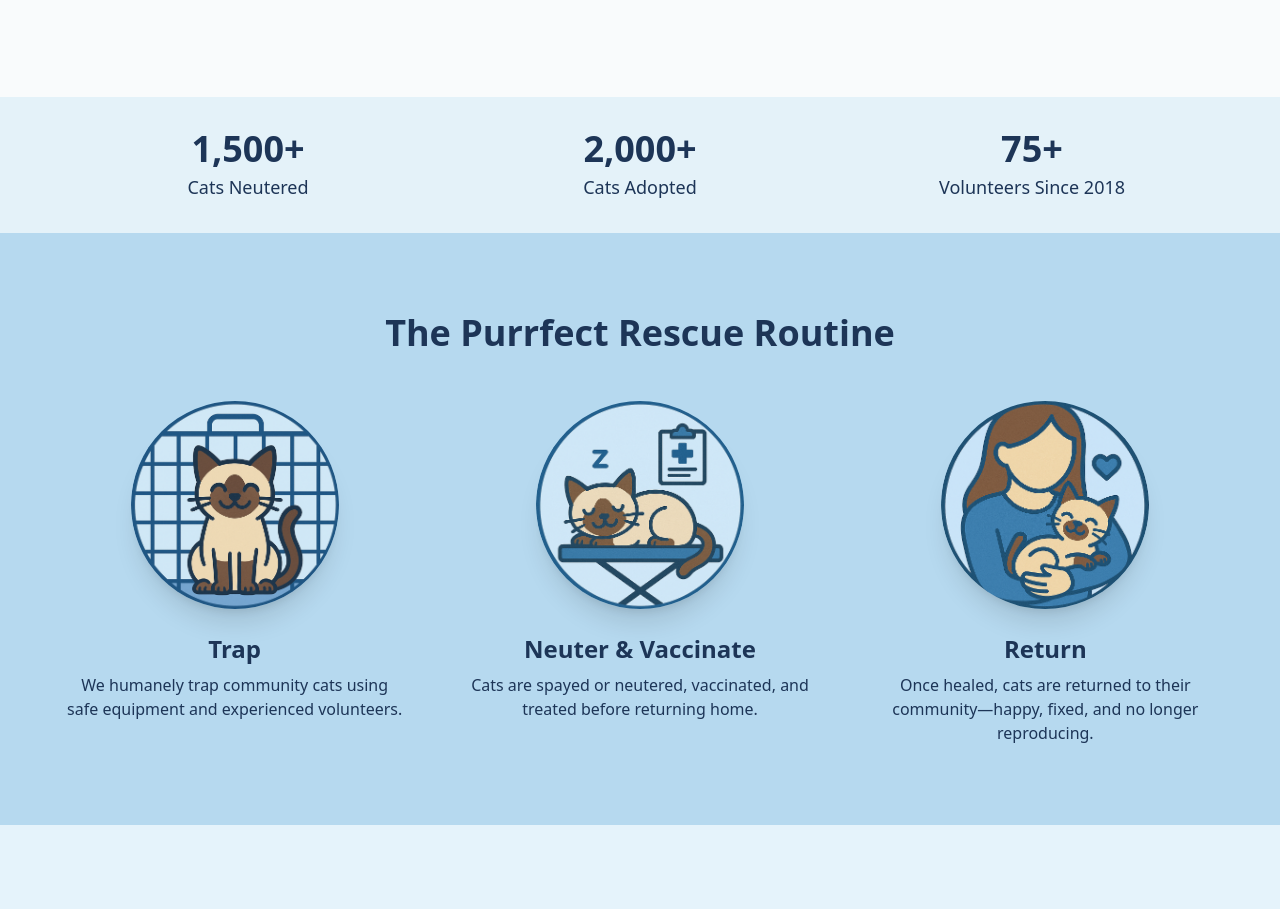
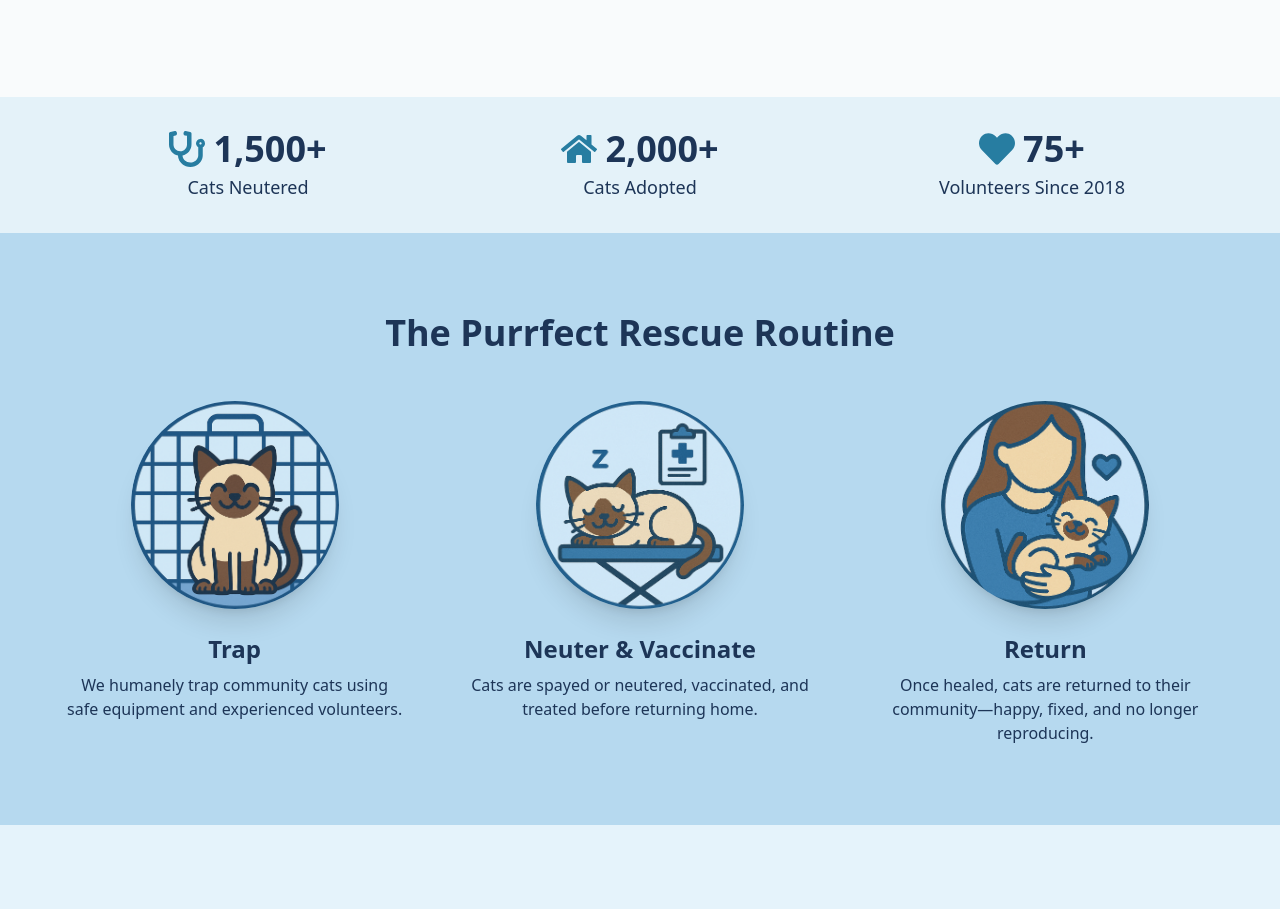
Before and after one commit to nicourrea/catapalooza-site, a React (Vite) app: page / in a window 1280 px wide. Shown: the part 1360-2269 px from the top of the page. Built offline with nearby package versions, Linux system fonts and the light colour scheme; no server answers; the database is empty.

Commit message:
added emoticons to stats section

```diff
--- a/src/components/Home.jsx
+++ b/src/components/Home.jsx
@@ -14,7 +14,7 @@ import CatLogo from '../assets/CCAT.png';
 import Trap from '../assets/Trap.png';
 import Neuter from '../assets/Nueter.png';
 import Release from '../assets/Release.png';
-import 'swiper/css';
+import { FaStethoscope, FaHome, FaHeart } from 'react-icons/fa';import 'swiper/css';
 import 'swiper/css/pagination';
 import 'swiper/css/free-mode';
 import 'swiper/css/mousewheel';
@@ -225,8 +225,6 @@ const Home = () => {
 
 
 
-
-
       <div className="text-gray-800">
 {/* About Section */}
 <motion.section
@@ -288,36 +286,47 @@ const Home = () => {
 >
   <div className="max-w-6xl mx-auto grid grid-cols-1 sm:grid-cols-3 gap-6 text-[#1D3557]">
     {/* Stats Section */}
+    {/* Cats Neutered */}
   <motion.div
     variants={{
       hidden: { opacity: 0, y: 40 },
       visible: { opacity: 1, y: 0, transition: { duration: 0.6, ease: 'easeOut' } }
     }}
   >
-      <h3 className="text-4xl font-bold">1,500+</h3>
+    <h3 className="text-4xl font-bold flex items-center justify-center gap-2">
+      <FaStethoscope className="text-[#277DA1]" />
+      1,500+
+    </h3>
     <p className="text-lg mt-1">Cats Neutered</p>
   </motion.div>
 
+  {/* Cats Adopted */}
   <motion.div
     variants={{
       hidden: { opacity: 0, y: 40 },
       visible: { opacity: 1, y: 0, transition: { duration: 0.6, ease: 'easeOut' } }
     }}
   >
-      <h3 className="text-4xl font-bold">2,000+</h3>
+    <h3 className="text-4xl font-bold flex items-center justify-center gap-2">
+      <FaHome className="text-[#277DA1]" />
+      2,000+
+    </h3>
     <p className="text-lg mt-1">Cats Adopted</p>
   </motion.div>
 
+  {/* Volunteers */}
   <motion.div
     variants={{
       hidden: { opacity: 0, y: 40 },
       visible: { opacity: 1, y: 0, transition: { duration: 0.6, ease: 'easeOut' } }
     }}
   >
-      <h3 className="text-4xl font-bold">75+</h3>
+    <h3 className="text-4xl font-bold flex items-center justify-center gap-2">
+      <FaHeart className="text-[#277DA1]" />
+      75+
+    </h3>
     <p className="text-lg mt-1">Volunteers Since 2018</p>
   </motion.div>
-
   </div>
 </motion.div>
 
```
Lines whose indentation alone changed are shown as unchanged.
